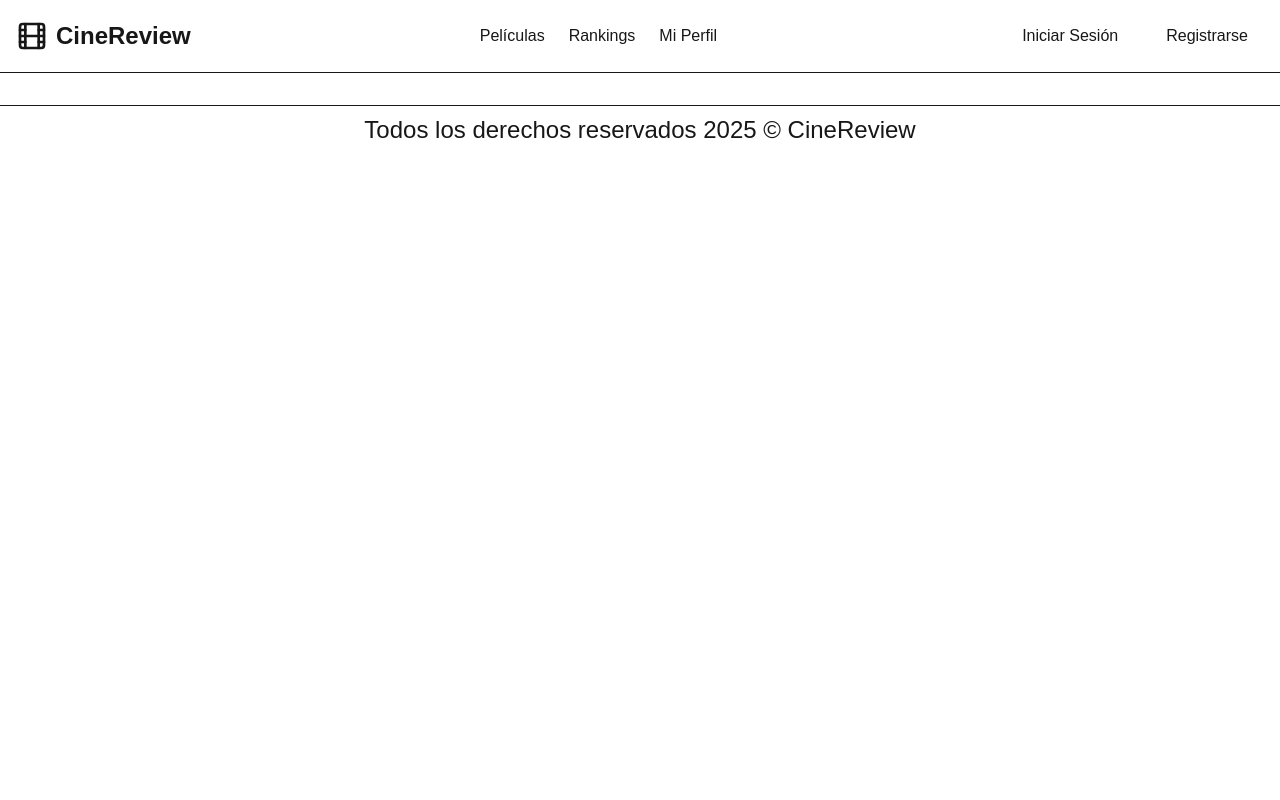
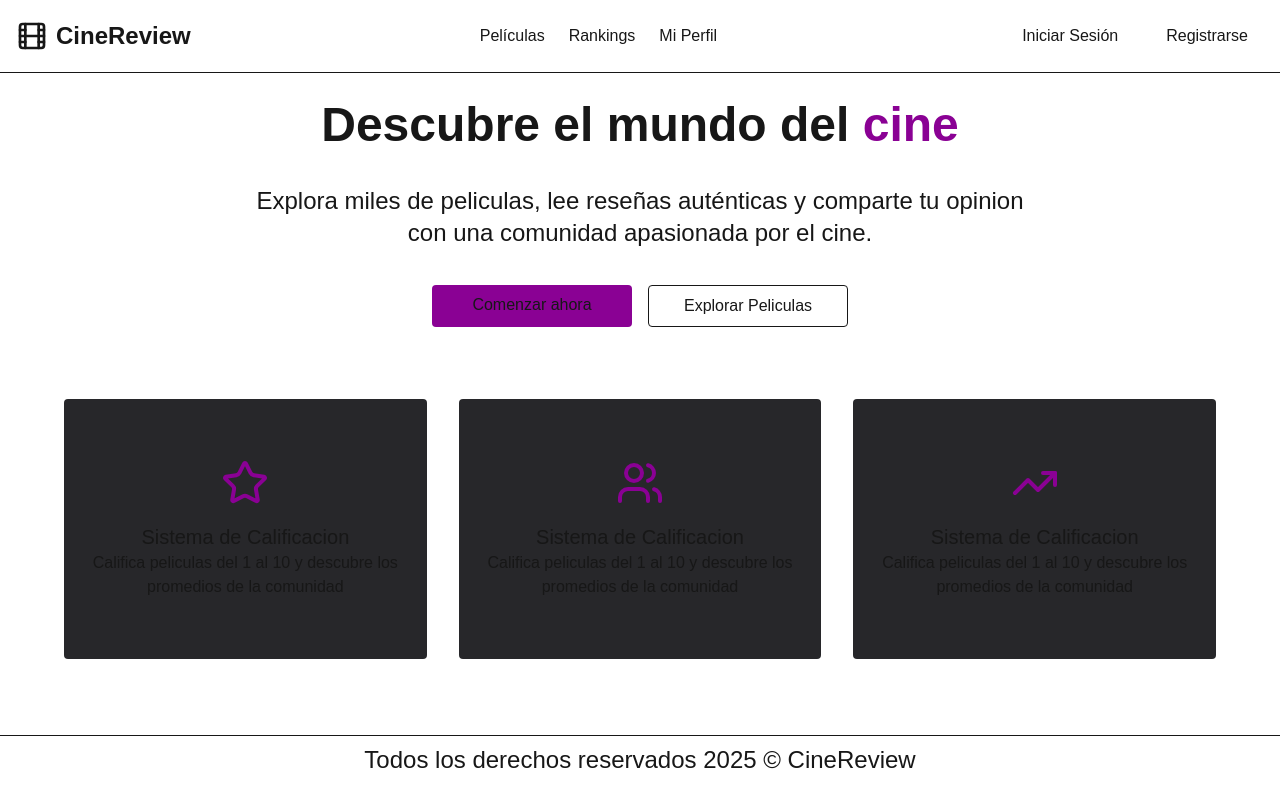
Before and after one commit to NahuFed/proyectofinalNext, a Next.js app: page / in a window 1280 px wide. Built offline with nearby package versions, Linux system fonts and the light colour scheme.

Commit message:
Maquete el page principal y cree un componente para unas cards

```diff
--- a/app/page.js
+++ b/app/page.js
@@ -1,9 +1,24 @@
+import CardsHome from "@/components/general/CardsHome";
+import Link from "next/link";
 
 export default function Home() {
   return (
     <div>
-      <h1 className="text-center"></h1>
-
+      <h1 className="text-center text-5xl font-bold m-5 p-2">
+        Descubre el mundo del <span className="text-fuchsia-800">cine</span>{" "}
+      </h1>
+      <p className="text-center text-2xl m-5 p-2">
+        Explora miles de peliculas, lee reseñas auténticas y comparte tu opinion <br/>
+        <span className="">con una comunidad apasionada por el cine.</span>
+      </p>
+      <div className="flex justify-center gap-4 m-5 p-2">
+      <Link className="bg-fuchsia-800 p-2 rounded w-[200px] text-center" href={"/"}>Comenzar ahora</ Link>
+      <Link className="p-2 border rounded  w-[200px] text-center" href={'/'}>Explorar Peliculas</Link>
+      </div>
+      <div className="m-5 p-2">
+        {/* Aquí puedes agregar el componente CardsHome */}
+        <CardsHome/>
+        </div>
     </div>
   );
 }
--- /dev/null
+++ b/components/general/CardsHome.jsx
@@ -0,0 +1,35 @@
+import { Star, Users, TrendingUp, User } from "lucide-react";
+import React from "react";
+
+const CardsHome = () => {
+  return (
+    <div className="grid grid-cols-1 md:grid-cols-3 gap-4 m-5 p-2">
+      <div className="bg-zinc-800 rounded p-2 m-2 hover:scale-105 hover:bg-zinc-700 transition-all duration-300 h-[260px] flex flex-col items-center justify-center">
+        <Star className="h-12 w-12 text-primary mb-4 text-fuchsia-800"/>
+        <p className="text-xl text-center">Sistema de Calificacion</p>
+        <p className="text-center">
+          Califica peliculas del 1 al 10 y descubre los promedios de la
+          comunidad
+        </p>
+      </div>
+      <div className="bg-zinc-800 rounded p-2 m-2 hover:scale-105 hover:bg-zinc-700 transition-all duration-300 h-[260px] flex flex-col items-center justify-center">
+        <Users className="h-12 w-12 text-primary mb-4  text-fuchsia-800"/>
+        <p className="text-xl text-center">Sistema de Calificacion</p>
+        <p className="text-center">
+          Califica peliculas del 1 al 10 y descubre los promedios de la
+          comunidad
+        </p>
+      </div>
+      <div className="bg-zinc-800 rounded p-2 m-2 hover:scale-105 hover:bg-zinc-700 transition-all duration-300 h-[260px] flex flex-col items-center justify-center">
+        <TrendingUp className="h-12 w-12 text-primary mb-4  text-fuchsia-800"/>
+        <p className="text-xl text-center">Sistema de Calificacion</p>
+        <p className="text-center">
+          Califica peliculas del 1 al 10 y descubre los promedios de la
+          comunidad
+        </p>
+      </div>
+    </div>
+  );
+};
+
+export default CardsHome;
```
